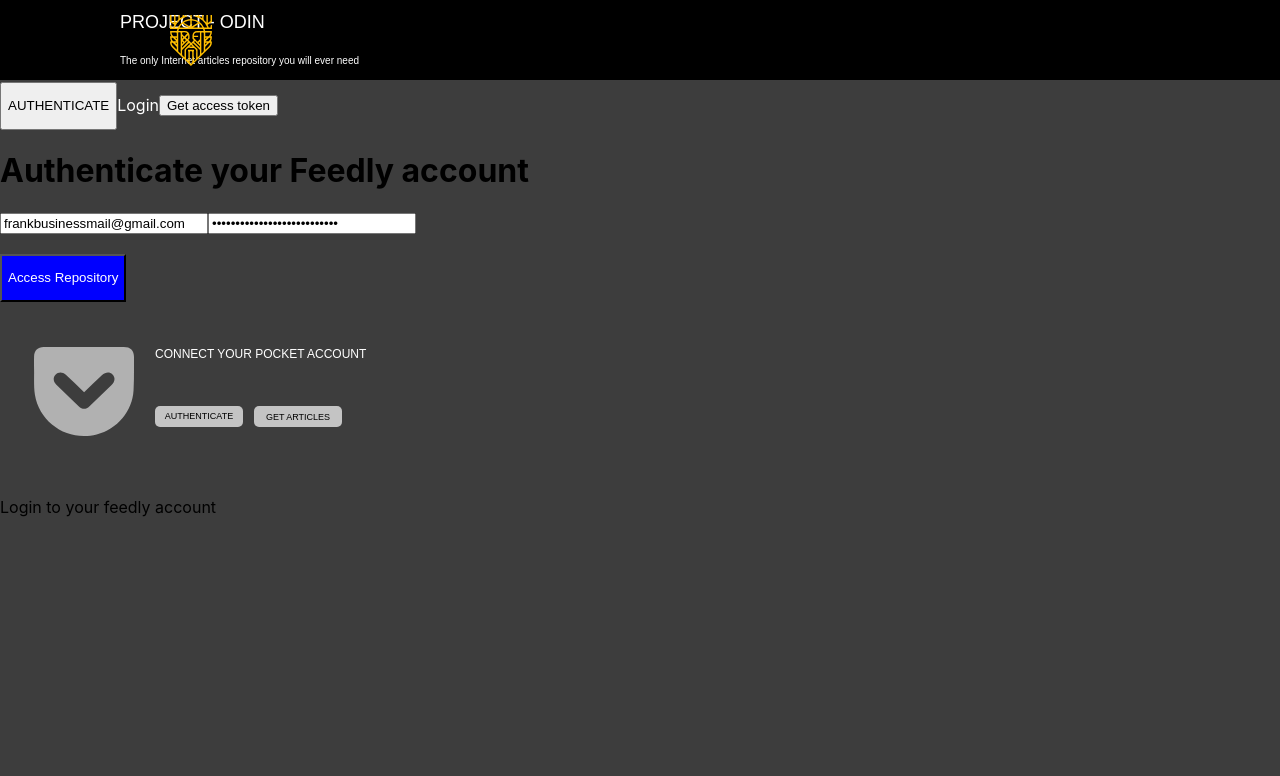
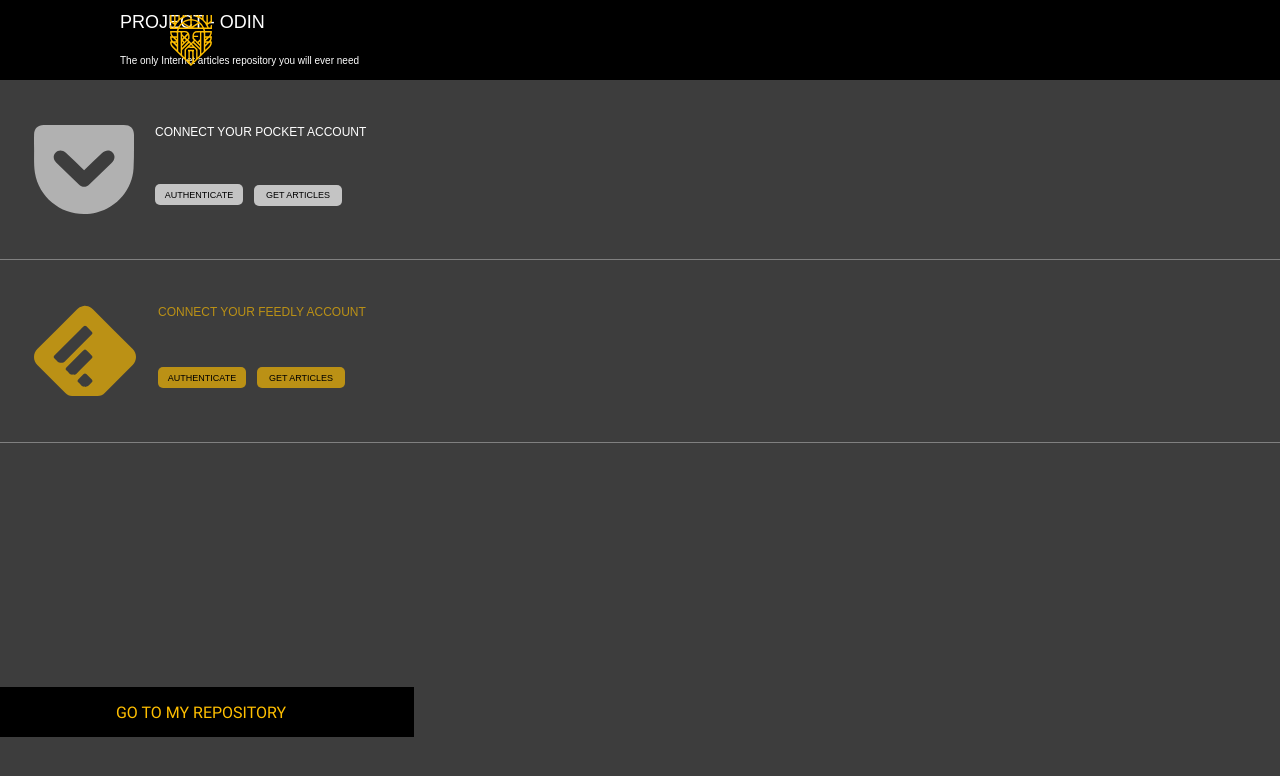
Before and after one commit to FrankZhang2046/Odin-capstone, a React (Create React App) app in the folder client/: page /login in a window 1280 px wide. Shown: the top 776 px of the page. Built offline with nearby package versions, Linux system fonts and the light colour scheme.

Commit message:
login page layout built

```diff
--- a/client/src/components/FeedlyLogin/FeedlyLogin.js
+++ b/client/src/components/FeedlyLogin/FeedlyLogin.js
@@ -1,12 +1,28 @@
-import React from 'react';
+import React from "react";
 import "./FeedlyLogin.scss";
+import feedlyIcon from "../../assets/feedly-icon-large.svg";
 
-export default class FeedlyLogin extends React.Component{
-    render(){
-        return(
-            <div>
-                <p>Login to your feedly account</p>
-            </div>
-        )
-    }
+export default class FeedlyLogin extends React.Component {
+  render() {
+    return (
+      <div className="feedlyLogin">
+        <img className="feedlyLogin__icon" src={feedlyIcon} alt="feedly-icon" />
+        <div className="feedlyLogin__control">
+          <p className="feedlyLogin__control--cta">
+            CONNECT YOUR FEEDLY ACCOUNT
+          </p>
+          <div className="feedlyLogin__control-button">
+              <button className="feedlyLogin__control-button-authen">
+                AUTHENTICATE
+              </button>
+            <button
+              className="feedlyLogin__control-button-get-articles"
+            >
+              GET ARTICLES
+            </button>
+          </div>
+        </div>
+      </div>
+    );
+  }
 }
--- a/client/src/components/FeedlyLogin/FeedlyLogin.scss
+++ b/client/src/components/FeedlyLogin/FeedlyLogin.scss
@@ -0,0 +1,53 @@
+@import '../../styles/scss/master.scss';
+
+.feedlyLogin{
+    border-top: 0.5px solid grey;
+    border-bottom: 0.5px solid grey;
+    display:flex;
+    width: 100%;
+
+    &__icon{
+        margin-left: 34px;
+        margin-top: 45px;
+        margin-bottom: 45px;
+    }
+
+    &__control{
+        display: flex;
+        flex-direction: column;
+        justify-content: space-between;
+        width: 227px;
+        height: 83px;
+        margin-left: 21px;
+        margin-top: 45px;
+
+
+        &--cta{
+            margin: 0px;
+            width: 100%;
+            font-family: Arial;
+            font-style: normal;
+            font-weight: normal;
+            font-size: 12px;
+            line-height: 14px;
+
+            color:rgba(255, 191, 0, 0.65);
+        }
+
+        &-button{
+            display: flex;
+            justify-content: space-between;
+
+            &-authen{
+                @include loginButton;
+                background:rgba(255, 191, 0, 0.65);
+             }
+             &-get-articles{
+                @include loginButton;
+                margin-right: 40px;
+                background:rgba(255, 191, 0, 0.65);
+             }
+        }
+
+    }
+}
--- a/client/src/components/Login/Login.js
+++ b/client/src/components/Login/Login.js
@@ -4,6 +4,7 @@ import ConsumerKey from "../../data/consumerKey";
 import { Link } from "react-router-dom";
 import PocketLogin from "../PocketLogin/PocketLogin";
 import FeedlyLogin from "../FeedlyLogin/FeedlyLogin";
+import RepositoryButton from "../RepositoryButton/RepositoryButton";
 // import './Login.scss';
 
 const domainName = window.location.href;
@@ -31,7 +32,7 @@ class Login extends Component {
         this.setState({
           token: result.data,
           pocketAuthenticated: true,
-          baseUrl: `https://getpocket.com/auth/authorize?request_token=${cleanToken}&redirect_uri=${domainName}login`
+          baseUrl: `https://getpocket.com/auth/authorize?request_token=${cleanToken}&redirect_uri=http://localhost:3000/login`
         });
         console.log(localStorage.getItem('token'))
       });
@@ -52,50 +53,12 @@ class Login extends Component {
   render() {
     return (
       <div>
-        <div>
-          <h1>Authenticate your Pocket account</h1>
-          <button onClick={this.getRequestToken} style={{ height: "48px" }}>
-            AUTHENTICATE
-          </button>
-          <a href={this.state.baseUrl}>Login</a>
-          <button onClick={this.getAccessToken}>Get access token</button>
-        </div>
-        <div>
-          <h1>Authenticate your Feedly account</h1>
-          <input
-            type="text"
-            name="feedly-account"
-            id="feedly-account"
-            value="frankbusinessmail@gmail.com"
-            style={{ width: "200px" }}
-          />
-          <input
-            type="password"
-            name="feedly-account"
-            id="feedly-account"
-            value="frankbusinessmail@gmail.com"
-            style={{ width: "200px" }}
-          />
-
-        </div>
-
-          <Link to="/repository">
-            <button
-              style={{
-                height: "48px",
-                backgroundColor: "blue",
-                color: "white",
-                marginTop: "20px"
-              }}
-            >
-              Access Repository
-            </button>
-          </Link>
           <PocketLogin link={this.state.baseUrl} getRequestToken={this.getRequestToken} getAccessToken={this.getAccessToken}
           myKey={localStorage.getItem('myKey')}
           token={localStorage.getItem('accessToken')}
           />
           <FeedlyLogin />
+          <RepositoryButton />
       </div>
     );
   }
--- a/client/src/components/PocketLogin/PocketLogin.scss
+++ b/client/src/components/PocketLogin/PocketLogin.scss
@@ -3,6 +3,7 @@
 .pocketLogin{
     display:flex;
     width: 100%;
+    margin-top: 80px;
 
     &__icon{
         margin-left: 34px;
--- /dev/null
+++ b/client/src/components/RepositoryButton/RepositoryButton.js
@@ -0,0 +1,15 @@
+import React from 'react';
+import './RepositoryButton.scss';
+import {Link} from 'react-router-dom';
+
+const RepositoryButton = (props) => {
+    return(
+        <div className="repositoryButton">
+            <Link to='/repository'>
+                <p className="repositoryButton__text">GO TO MY REPOSITORY</p>
+            </Link>
+        </div>
+    )
+}
+
+export default RepositoryButton;
--- /dev/null
+++ b/client/src/components/RepositoryButton/RepositoryButton.scss
@@ -0,0 +1,19 @@
+@import '../../styles/scss/master.scss';
+
+.repositoryButton{
+    position: absolute;
+    width: 414px;
+    height: 50px;
+    left: 0px;
+    top: 687px;
+    background: black;
+
+    &__text{
+        position: absolute;
+        left: 28%;
+        right: 13.29%;
+        font-family: 'roboto';
+        margin-bottom: 15px;
+        color: #FFBF00;
+    }
+}
```
